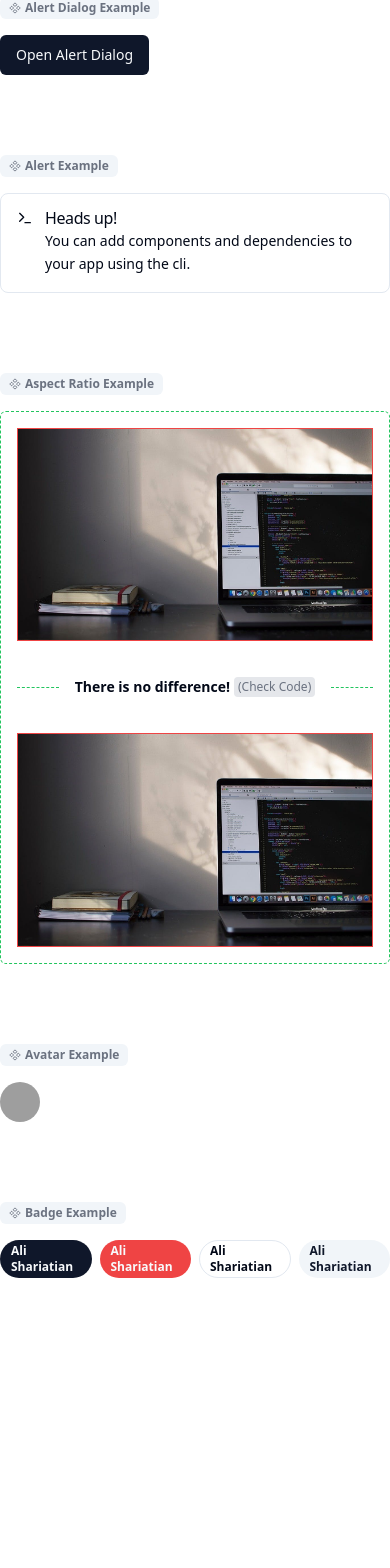
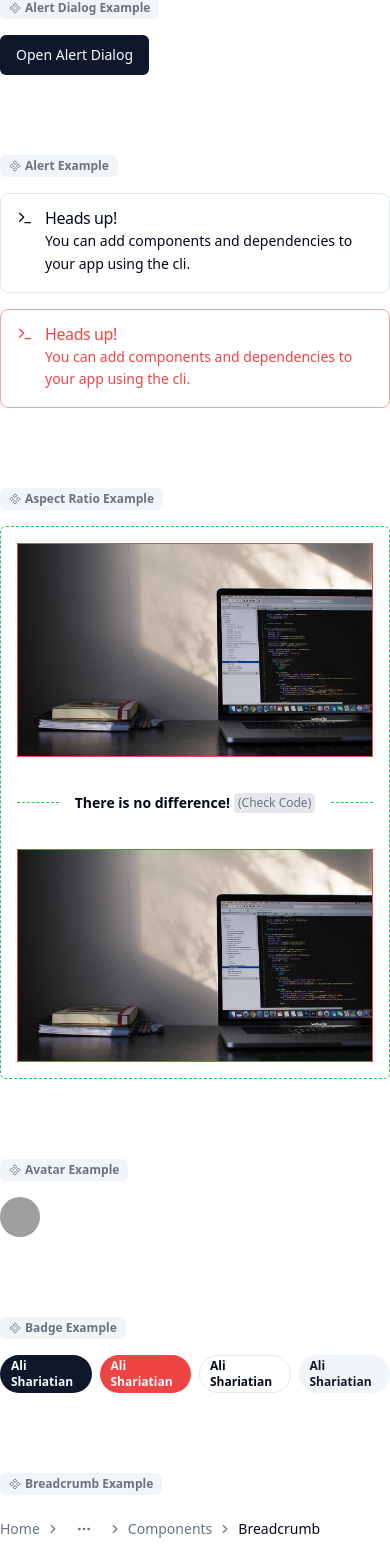
Before and after one commit to AliShariatian/shadcn-exercise, a Next.js app: page / in a window 390 px wide. Shown: the part 312-1880 px from the top of the page. Before the commit the page ends 1798 px from the top, so only its background shows below. Built offline with nearby package versions, Linux system fonts and the light colour scheme; grey boxes are pictures that could not be loaded.

Commit message:
add Breadcrumb

```diff
--- /dev/null
+++ b/src/components/base/breadcrumb.tsx
@@ -0,0 +1,57 @@
+import * as React from "react";
+import { Slot } from "@radix-ui/react-slot";
+import { ChevronRight, MoreHorizontal } from "lucide-react";
+
+import { cn } from "@/utils";
+
+const Breadcrumb = React.forwardRef<
+  HTMLElement,
+  React.ComponentPropsWithoutRef<"nav"> & {
+    separator?: React.ReactNode;
+  }
+>(({ ...props }, ref) => <nav ref={ref} aria-label="breadcrumb" {...props} />);
+Breadcrumb.displayName = "Breadcrumb";
+
+const BreadcrumbList = React.forwardRef<HTMLOListElement, React.ComponentPropsWithoutRef<"ol">>(({ className, ...props }, ref) => (
+  <ol ref={ref} className={cn("flex flex-wrap items-center gap-1.5 break-words text-sm text-muted-foreground sm:gap-2.5", className)} {...props} />
+));
+BreadcrumbList.displayName = "BreadcrumbList";
+
+const BreadcrumbItem = React.forwardRef<HTMLLIElement, React.ComponentPropsWithoutRef<"li">>(({ className, ...props }, ref) => (
+  <li ref={ref} className={cn("inline-flex items-center gap-1.5", className)} {...props} />
+));
+BreadcrumbItem.displayName = "BreadcrumbItem";
+
+const BreadcrumbLink = React.forwardRef<
+  HTMLAnchorElement,
+  React.ComponentPropsWithoutRef<"a"> & {
+    asChild?: boolean;
+  }
+>(({ asChild, className, ...props }, ref) => {
+  const Comp = asChild ? Slot : "a";
+
+  return <Comp ref={ref} className={cn("transition-colors hover:text-foreground", className)} {...props} />;
+});
+BreadcrumbLink.displayName = "BreadcrumbLink";
+
+const BreadcrumbPage = React.forwardRef<HTMLSpanElement, React.ComponentPropsWithoutRef<"span">>(({ className, ...props }, ref) => (
+  <span ref={ref} role="link" aria-disabled="true" aria-current="page" className={cn("font-normal text-foreground", className)} {...props} />
+));
+BreadcrumbPage.displayName = "BreadcrumbPage";
+
+const BreadcrumbSeparator = ({ children, className, ...props }: React.ComponentProps<"li">) => (
+  <li role="presentation" aria-hidden="true" className={cn("[&>svg]:size-3.5", className)} {...props}>
+    {children ?? <ChevronRight />}
+  </li>
+);
+BreadcrumbSeparator.displayName = "BreadcrumbSeparator";
+
+const BreadcrumbEllipsis = ({ className, ...props }: React.ComponentProps<"span">) => (
+  <span role="presentation" aria-hidden="true" className={cn("flex h-9 w-9 items-center justify-center", className)} {...props}>
+    <MoreHorizontal className="h-4 w-4" />
+    <span className="sr-only">More</span>
+  </span>
+);
+BreadcrumbEllipsis.displayName = "BreadcrumbElipssis";
+
+export { Breadcrumb, BreadcrumbList, BreadcrumbItem, BreadcrumbLink, BreadcrumbPage, BreadcrumbSeparator, BreadcrumbEllipsis };
--- a/src/components/examples/AlertExample.tsx
+++ b/src/components/examples/AlertExample.tsx
@@ -4,6 +4,7 @@ import { Alert, AlertDescription, AlertTitle } from "@/components/base/alert";
 
 const AlertExample: FC = (): JSX.Element => {
   return (
+    <>
       <Alert variant="default">
         <Terminal className="size-4" />
         <AlertTitle>Heads up!</AlertTitle>
@@ -11,6 +12,15 @@ const AlertExample: FC = (): JSX.Element => {
           <p>You can add components and dependencies to your app using the cli.</p>
         </AlertDescription>
       </Alert>
+
+      <Alert variant="destructive">
+        <Terminal className="size-4" />
+        <AlertTitle>Heads up!</AlertTitle>
+        <AlertDescription>
+          <p>You can add components and dependencies to your app using the cli.</p>
+        </AlertDescription>
+      </Alert>
+    </>
   );
 };
 
--- /dev/null
+++ b/src/components/examples/BreadcrumbExample.tsx
@@ -0,0 +1,34 @@
+import { FC } from "react";
+import { Breadcrumb, BreadcrumbItem, BreadcrumbLink, BreadcrumbList, BreadcrumbPage, BreadcrumbSeparator, BreadcrumbEllipsis } from "@/components/base/breadcrumb";
+
+const BreadcrumbExample: FC = (): JSX.Element => {
+  return (
+    <Breadcrumb>
+      <BreadcrumbList>
+        <BreadcrumbItem>
+          <BreadcrumbLink href="/">Home</BreadcrumbLink>
+        </BreadcrumbItem>
+
+        <BreadcrumbSeparator />
+
+        <BreadcrumbItem>
+          <BreadcrumbEllipsis />
+        </BreadcrumbItem>
+
+        <BreadcrumbSeparator />
+
+        <BreadcrumbItem>
+          <BreadcrumbLink href="/components">Components</BreadcrumbLink>
+        </BreadcrumbItem>
+
+        <BreadcrumbSeparator />
+
+        <BreadcrumbItem>
+          <BreadcrumbPage>Breadcrumb</BreadcrumbPage>
+        </BreadcrumbItem>
+      </BreadcrumbList>
+    </Breadcrumb>
+  );
+};
+
+export default BreadcrumbExample;
--- a/src/components/index.ts
+++ b/src/components/index.ts
@@ -5,3 +5,4 @@ export { default as AlertDialogExample } from "./examples/AlertDialogExample";
 export { default as AspectRatioExample } from "./examples/AspectRatioExample";
 export { default as AvatarExample } from "./examples/AvatarExample";
 export { default as BadgeExample } from "./examples/BadgeExample";
+export { default as BreadcrumbExample } from "./examples/BreadcrumbExample";
```
Lines whose indentation alone changed are shown as unchanged.
